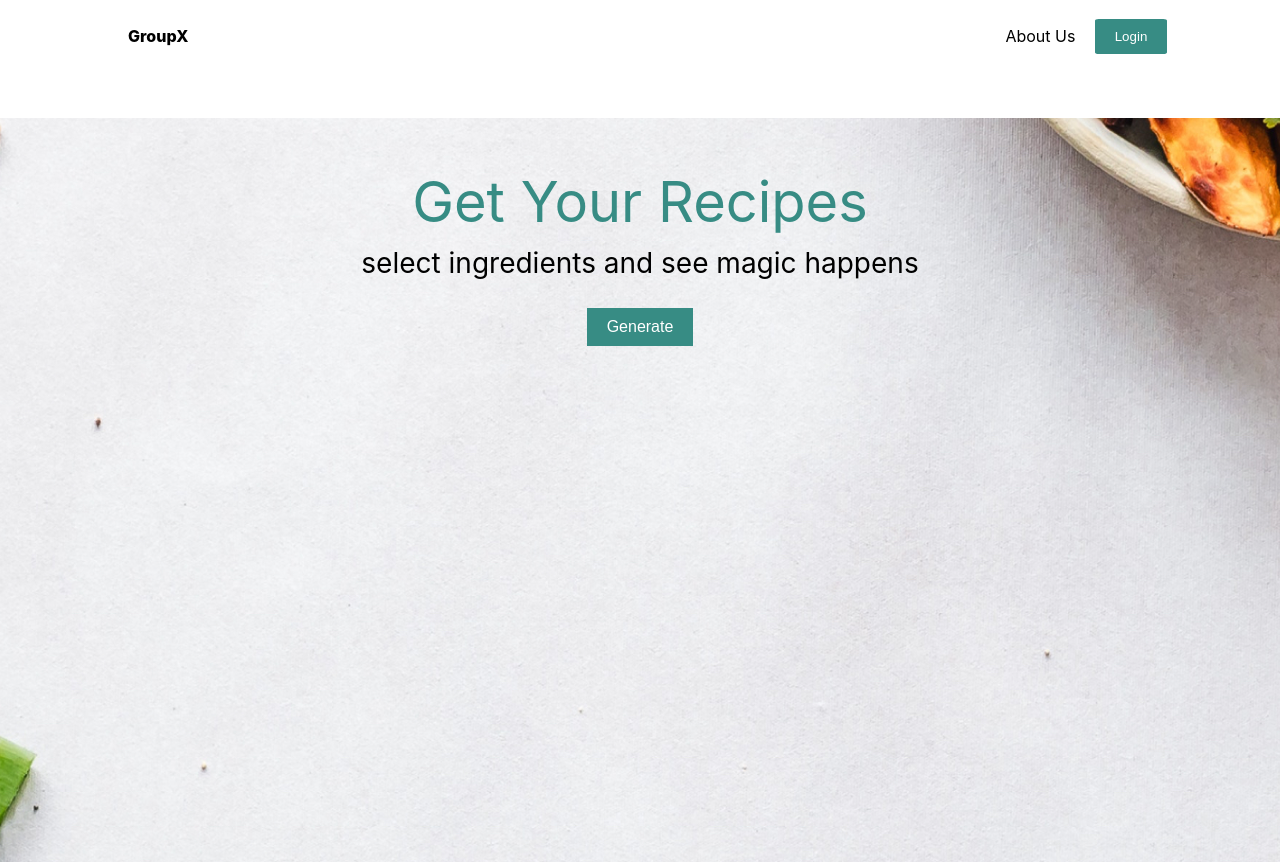
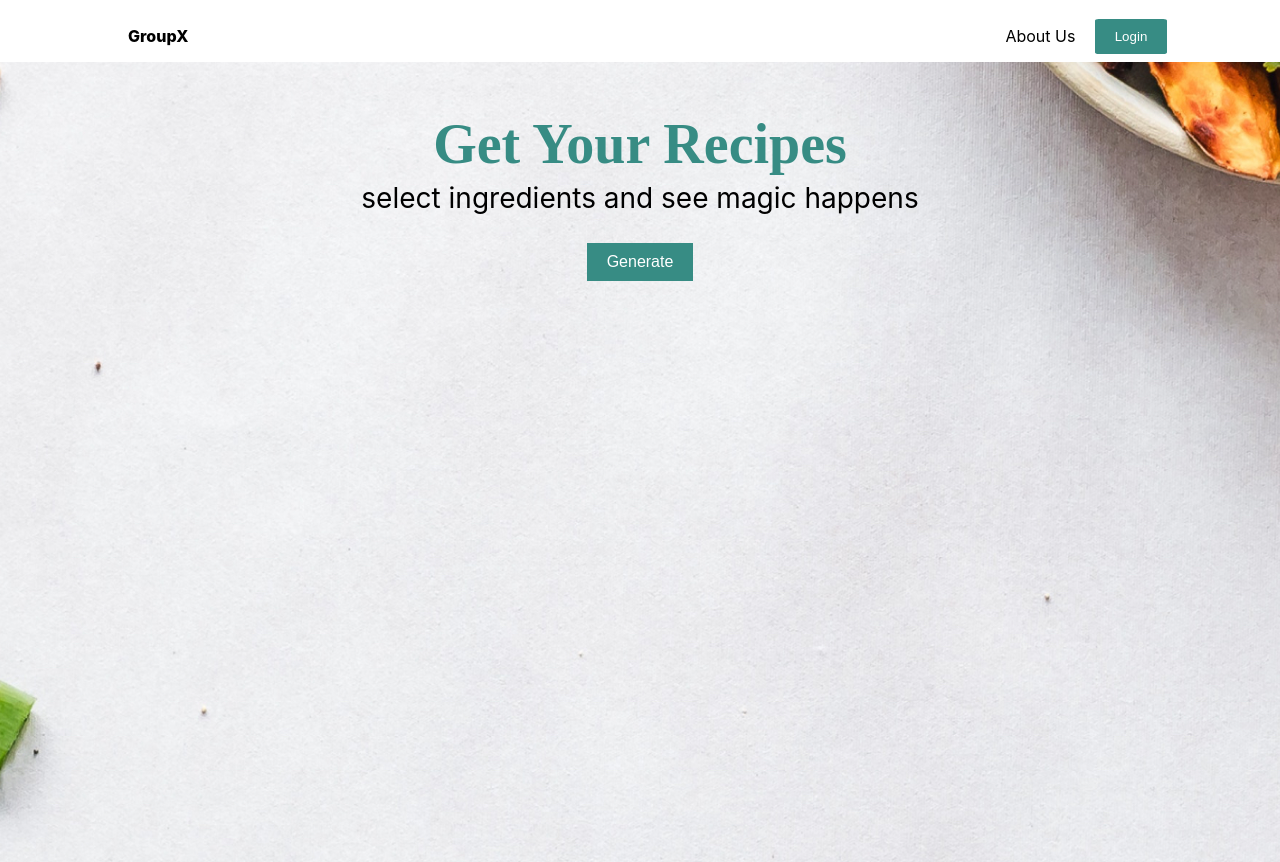
Before and after one commit to VT-SE-Fall2023/groupx-recipe-frontend, a React (Create React App) app: page / in a window 1280 px wide. Shown: the top 862 px of the page. Built offline with nearby package versions, Linux system fonts and the light colour scheme.

Commit message:
addjust Header margin

```diff
--- a/src/App.css
+++ b/src/App.css
@@ -10,7 +10,6 @@
 .main{
   background-image: url('img/main-bg.png');
   height: 850px;
-;
 }
 
 .App-link {
@@ -31,12 +30,15 @@
   color: var(--primary-color);
   font-size: 56px;
   padding-top: 50px;
+  margin-top: 0;
   margin-bottom: 0;
   padding-bottom: 0;
+  font-family: 'Abhaya Libre', serif;
+  font-weight: 600;
 }
 
 .main-sub{
   font-size: 28px;
   margin-top: 0;
-  padding-top: 10px;
+  padding-top: 5px;
 }
--- a/src/App.js
+++ b/src/App.js
@@ -55,8 +55,10 @@ function App() {
     <div className="App">
       <Header/>
       <div className="main">
-        <p className="main-title">Get Your Recipes</p>
-        <p className="main-sub">select ingredients and see magic happens</p>
+        <section className="title">
+          <h1 className="main-title">Get Your Recipes</h1>
+          <p className="main-sub">select ingredients and see magic happens</p>
+        </section>
         <button className="generate-button" onClick={handleGenerateRecipe}>
           Generate
         </button>
```
